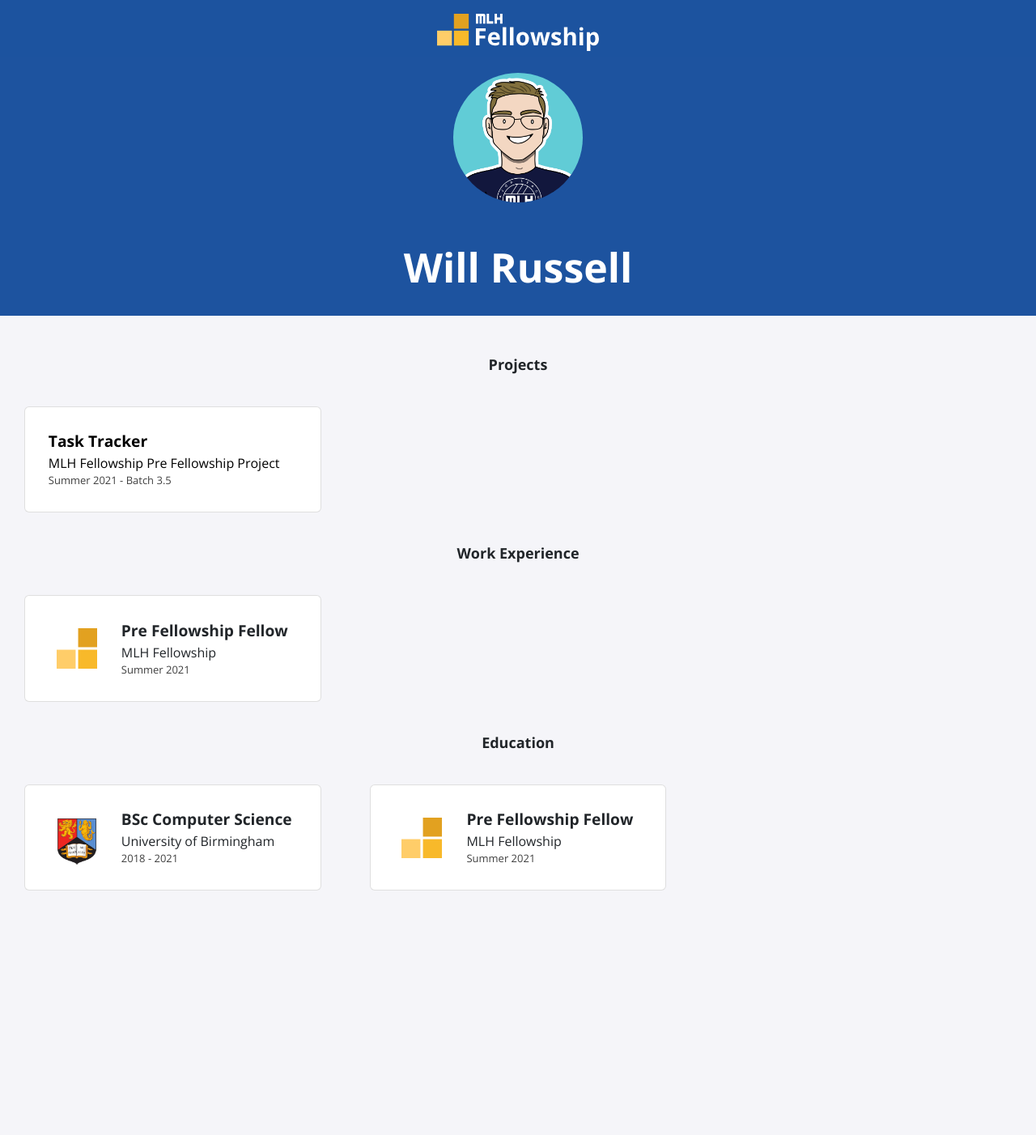
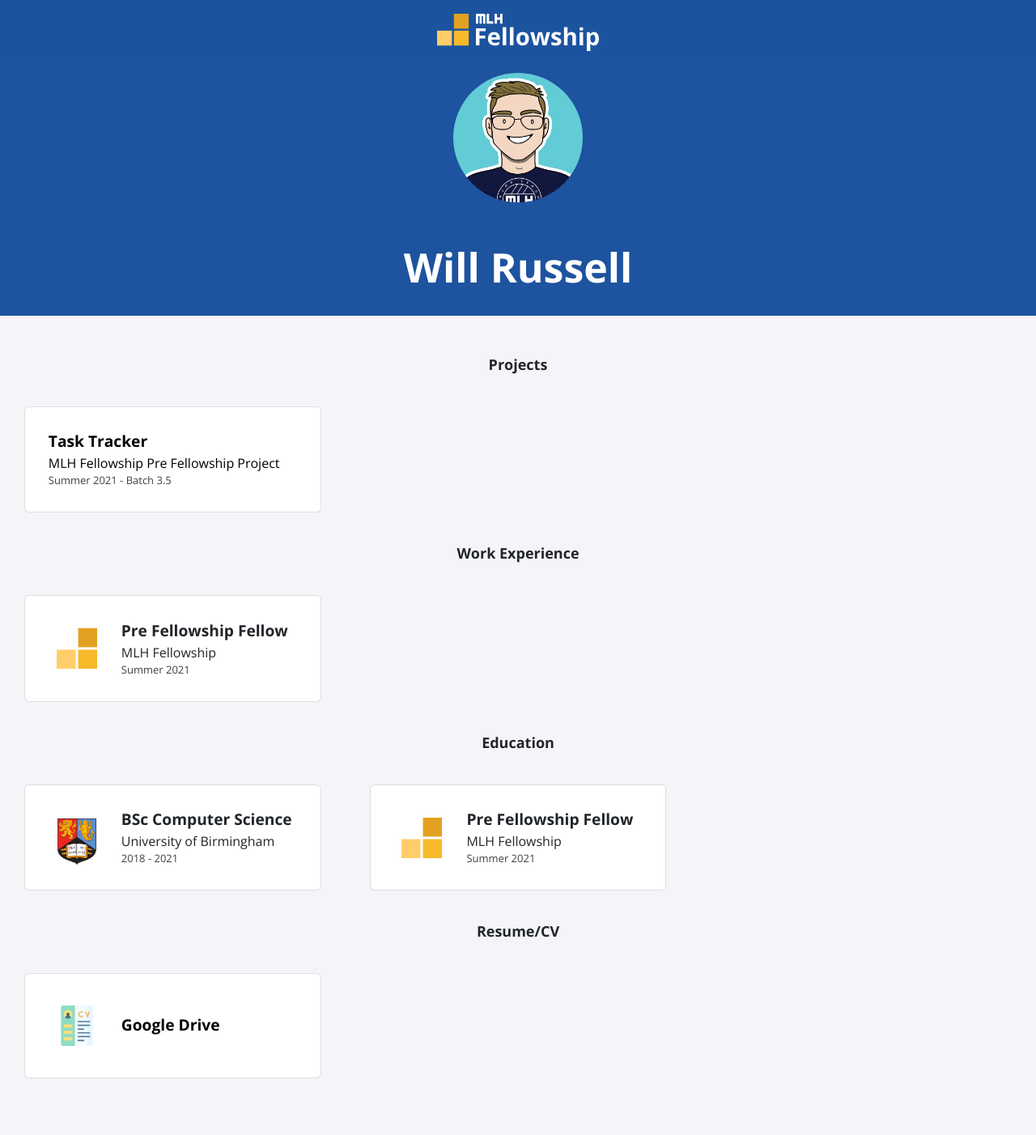
Before and after one commit to MLH-Fellowship/pod-3.1.1-portfolio, a Jekyll site: the page built from index.html, in a window 1280 px wide. Shown: the whole page at 81% size. Built offline with Jekyll 4.4.1, drawn with Linux system fonts in a browser that asks for light colours; nearby versions of some CDN libraries; before the commit the page ends 1170 px from its top, so only the background shows below that.

Commit message:
Resume section added

```diff
--- /dev/null
+++ b/_data/resume.yml
@@ -0,0 +1,2 @@
+- site: Google Drive
+  link: https://drive.google.com/file/d/1g6-S7w03ydWUNj_aZEpQvM7O-nabkrWM/view?usp=sharing
--- /dev/null
+++ b/_includes/resume.html
@@ -0,0 +1,13 @@
+<h2>Resume/CV</h2>
+<div class="card-container">
+    {% for item in site.data.resume %}
+    <div class="card">
+      <div class="icon">
+        <img src="./assets/img/resume/cv.png">
+      </div>
+      <div class="info">
+        <p class="title"><a href="{{ item.link }}"target="_blank" rel="noopener noreferrer">{{ item.site }}</a></p>
+      </div>
+    </div>
+    {% endfor %}
+  </div>
--- a/index.html
+++ b/index.html
@@ -14,6 +14,8 @@
     {% include experience.html %}
 
     {% include education.html %}
+
+    {% include resume.html %}
 </body>
 
 </html>
```
Also changed, not shown: assets/img/resume/cv.png (added).
